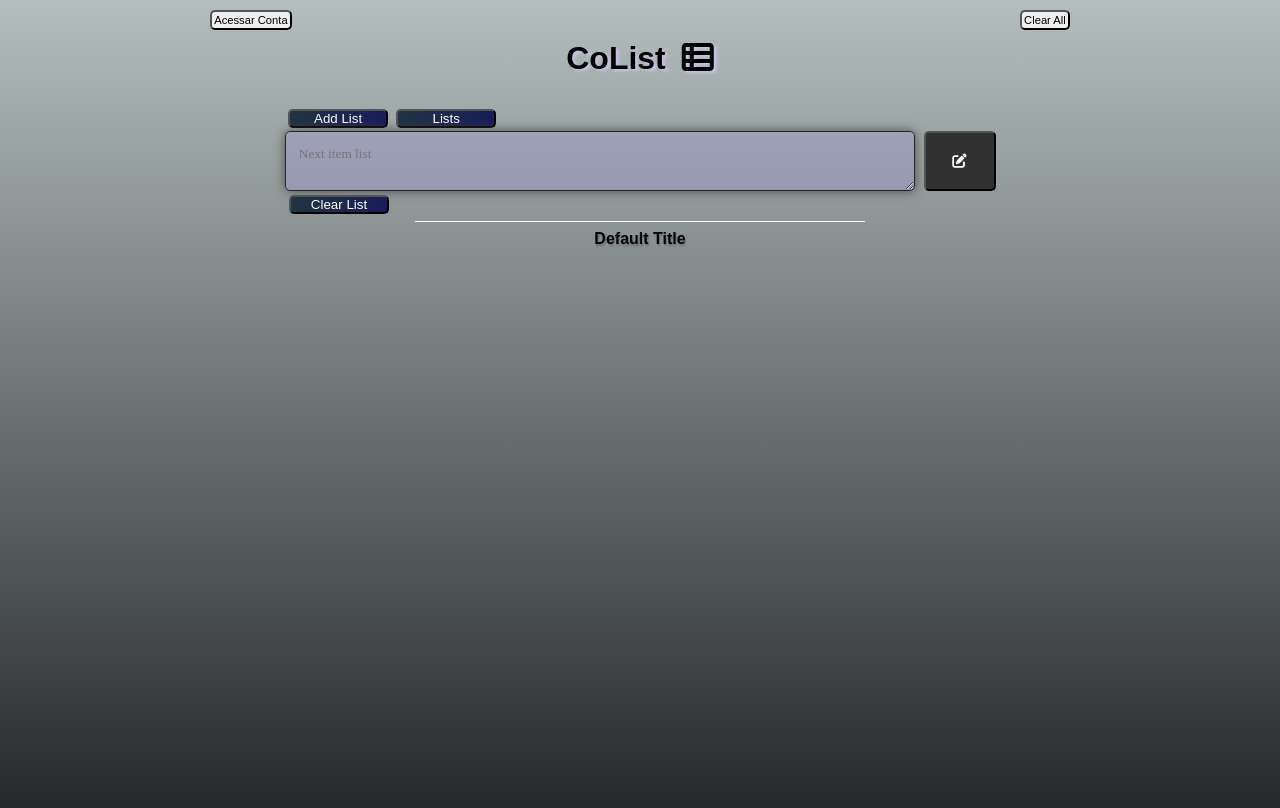
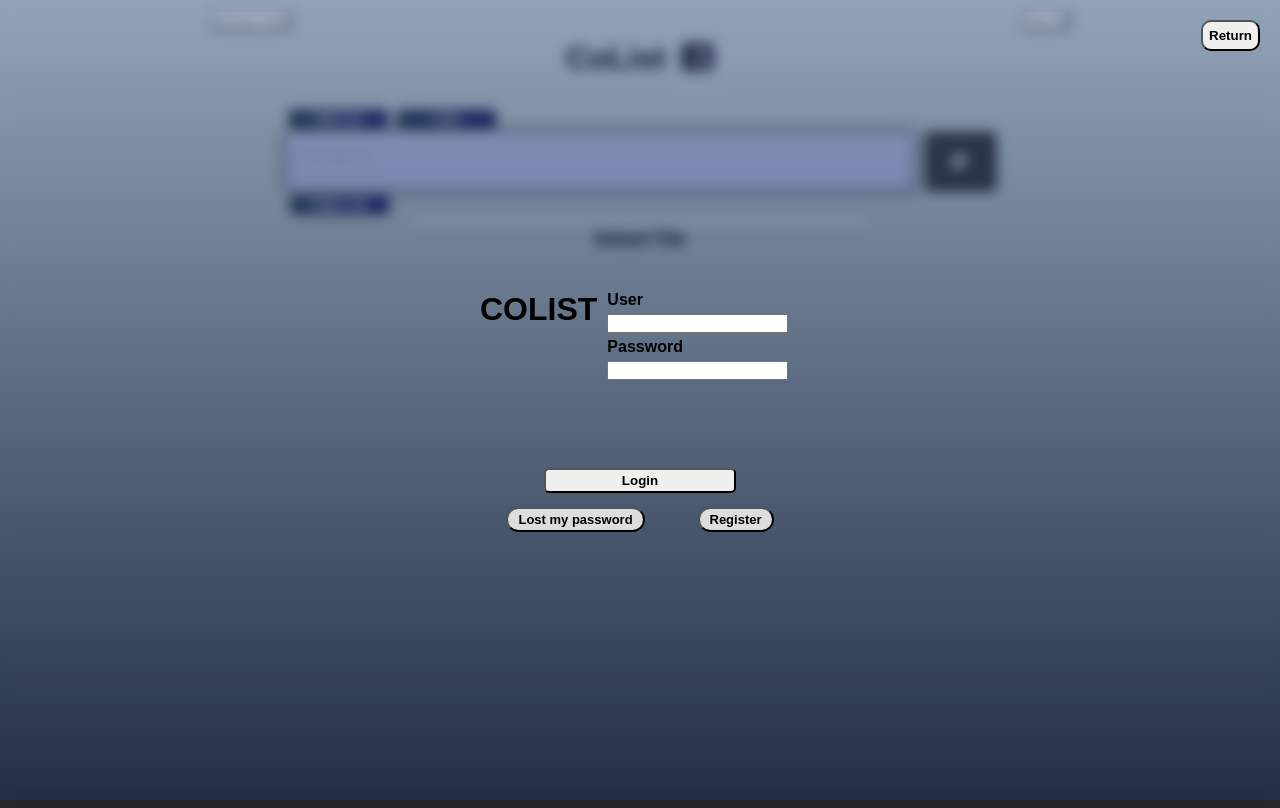
Before and after one commit to Durvaks/Colist_vanila, a plain HTML site: page Index.html in a window 1280 px wide. Both pictures are taken after a click on the button "Acessar Conta". Drawn offline with Linux system fonts and the light colour scheme; a web font is replaced by a local one.

Commit message:
Start na inclusao do login

```diff
--- a/Colist_vanila_API/App.js
+++ b/Colist_vanila_API/App.js
@@ -4,8 +4,9 @@ require('./Config/Database');
 //#### - Express Config
 const express = require('express');
 const App = express();
-App.listen(3333,()=>{
-    console.log("Servidor aberto");
+const PORT = 3333
+App.listen(PORT,()=>{
+    console.log("Servidor aberto na porta: "+PORT);
 })
 
 const methodOverride = require('method-override');
--- a/Colist_vanila_API/Routes/Account.js
+++ b/Colist_vanila_API/Routes/Account.js
@@ -12,6 +12,11 @@ AccountRouter.post("/new", async (req, res)=>{
     }catch(error){
         res.send(`Registro não autorizado: \n Destrição do Erro: ${error}`)
     }
+})
+
+//#### Login Account
+AccountRouter.post("/login", async (req, res)=>{
+    res.send("em desenvolvimento");
 })
 
 //#### Authenticate Account
@@ -30,6 +35,7 @@ AccountRouter.get("/authenticate/:id", async (require, response) => {
     }
 })
 
+
 //#### Return Accounts
 AccountRouter.get("/all", async (req, res)=>{
     let find = await Account.find({})
--- a/Index.html
+++ b/Index.html
@@ -16,6 +16,31 @@
 </head>
 
 <body>
+    <div id="loginScreen" class="loginScreen-hidden">
+        <input class="return-button" type="button" value="Return">
+        <div class="loginScreen-centralize">
+            <form id="login-form" action="" class="loginScreen-form" method="post">
+                <div class="loginScreen-form-top">
+                    <div class="loginScreen-form-top-left">
+                        <h1>COLIST</h1>
+                    </div>
+                    <div class="loginScreen-form-top-rigth">
+                        <label for="user">User</label>
+                        <input type="text" name="user" id="user">
+                        <label for="password">Password</label>
+                        <input type="password" id="password" name="password">
+                    </div>
+                </div>
+                <div class="loginScreen-form-bot">
+                    <button id="submit_button" type="submit">Login</button>
+                </div>
+            </form>
+            <div class="loginScreen-other-options">
+                <input type="button" value="Lost my password">
+                <input id="register-button" type="button" value="Register">
+            </div>
+        </div>
+    </div>
     <main>
         <h1 class="title"><span>CoList</span><i class="fa-solid fa-table-list"></i></h1>
         <div class="btn_lists">
--- a/script.js
+++ b/script.js
@@ -1,6 +1,6 @@
 // Get references to the form and list elements
 const $DOM_ref = {
-  "textArea":document.querySelector("#task"),
+  "textArea": document.querySelector("#task"),
   "form": document.querySelector(".form"),
   "taskList": document.querySelector('#task-list'),
   "btn_clearCache": document.querySelector('.clear_list'),
@@ -10,8 +10,7 @@ const $DOM_ref = {
   "btn_lists": document.querySelector('.lists'),
   "list_title": document.querySelector('#list_title'),
   "clear_all": document.querySelector('.clear_all'),
-  "menuList": document.querySelector("#other_lists"),
-  "accoutButton": document.querySelector(".account_button")
+  "menuList": document.querySelector("#other_lists")
 }
 const {
   textArea,
@@ -24,8 +23,7 @@ const {
   btn_lists,
   list_title,
   clear_all,
-  menuList,
-  accoutButton
+  menuList
 } = $DOM_ref;
 
 //options get icons to fontsAwesome
@@ -50,34 +48,39 @@ const statsColors = {
 //   alert("Aviso! os dados serão salvos na sessão. para não perder suas listas registre e acesse sua conta individual")
 // }, 2000)
 
+//Rotas Back-end
 const URL = "http://localhost:3333/";
+const link_to_register = "http://localhost:3333/user/new";
+const link_to_login = "http://localhost:3333/user/login";
 
-function getData (){
+
+
+function getData() {
   const cookieString = document.cookie;
   if (cookieString.includes("colist_id")) {
     const cookies = cookieString.split('; ');
     const colistPassCookie = cookies.find(cookie => cookie.startsWith('colist_id='));
-    if(colistPassCookie){
+    if (colistPassCookie) {
       const colistPass = colistPassCookie.split('=')[1];
       const checkAuth = async () => {
-        try{
+        try {
 
           const response = await fetch(`${URL}user/authenticate/${colistPass}`)
           const data = await response.json();
-          if(data.Logged){
+          if (data.Logged) {
             //retorna os dados do banco de dados
-          }else{
+          } else {
             return JSON.parse(localStorage.getItem('data_list')) || []
           }
-        }catch(error){
+        } catch (error) {
           console.log(error)
         }
       }
       checkAuth();
-    }else{
+    } else {
       return JSON.parse(localStorage.getItem('data_list')) || [];
     }
-  }else{
+  } else {
     return JSON.parse(localStorage.getItem('data_list')) || [];
   }
 }
@@ -170,8 +173,8 @@ const createLi = (element) => {
   btnRemove.addEventListener("click", (event) => {
     const verify = confirm("want to remove this item?");
     if (verify) {
-      let currentList = DATA_LIST[DATA_LIST.findIndex(list=>list.stats == "opened")].listItem;
-      currentList.splice(currentList.indexOf(element),1)
+      let currentList = DATA_LIST[DATA_LIST.findIndex(list => list.stats == "opened")].listItem;
+      currentList.splice(currentList.indexOf(element), 1)
       updateAll();
     } else {
       alert("Item has not been removed");
@@ -244,10 +247,10 @@ form.addEventListener('submit', event => {
   const thisTime = new Date();
   if (DATA_LIST.length == 0) {
     newList = prompt("Insert a name of the new list");
-    if(newList){
+    if (newList) {
       createNewList(newList);
       currentList = 0;
-    }else{
+    } else {
       alert("list name cannot be empty");
     }
   }
@@ -267,4 +270,54 @@ document.querySelector("body").addEventListener("click", (event) => {
   }
 });
 
+/*functions reference of login */
+const loginScreen = document.querySelector('#loginScreen');
+
+const accoutButton = document.querySelector(".account_button")
+accoutButton.addEventListener("click", (event) => {
+  loginScreen.classList.remove('loginScreen-hidden');
+})
+
+const btn_return_login = document.querySelector('.return-button');
+btn_return_login.addEventListener("click", (event) => {
+  loginScreen.classList.add('loginScreen-hidden');
+})
+
+const btn_register = document.querySelector('#register-button');
+const login_form = document.querySelector('#login-form');
+
+btn_register.addEventListener("click", (event) => {
+  if (btn_register.value == "Cancel") {// aqui eu abro a tela de login
+    const label_to_remove = document.querySelector('.label-to-register');
+    const input_to_remove = document.querySelector('.input-to-register');
+    label_to_remove.remove();
+    input_to_remove.remove();
+    btn_register.value = "Register";
+    document.querySelector('#submit_button').textContent = "Login";
+    login_form.setAttribute('action',link_to_login)
+
+
+  } else {// aqui eu abro a tela de registro
+    btn_register.value = "Cancel"
+    const label = document.createElement('label');
+    label.setAttribute('for', 'email');
+    label.classList.add('label-to-register');
+    label.textContent = 'E-mail';
+
+    const input = document.createElement('input');
+    input.setAttribute('type', 'email');
+    input.setAttribute('id', 'email');
+    input.setAttribute('name', 'email');
+    input.classList.add('input-to-register');
+
+    const form_destiny = document.querySelector('.loginScreen-form-top-rigth');
+
+    form_destiny.appendChild(label);
+    form_destiny.appendChild(input);
+    login_form.setAttribute('action',link_to_register)
+    document.querySelector('#submit_button').textContent = "Register";
+
+  }
+})
+
 updateAll();
--- a/style.css
+++ b/style.css
@@ -263,3 +263,77 @@
             cursor: pointer;
             background-color: #14155c;
         }
+
+        /*Login Screen Layout*/
+        #loginScreen{
+            position: fixed;
+            top: 0;
+            width: 100vw;
+            height: 100vh;
+            z-index: 1;
+            background: rgba(20, 66, 167, 0.212);
+            box-shadow: 0 4px 30px rgba(0, 0, 0, 0.1);
+            backdrop-filter: blur(6.3px);
+            -webkit-backdrop-filter: blur(6.3px);
+        }
+        .loginScreen-hidden{
+            display: none;
+        }
+        .loginScreen-centralize{
+            width: 320px;
+            height: 235px;
+            margin: 35vh auto;
+        }
+        .loginScreen-form{
+            width: 100%;
+            height: 90%;
+            display: flex;
+            flex-flow: column;
+        }
+        .loginScreen-form-top{
+            width: 100%;
+            height: 80%;
+            display: flex;
+            gap: 10px;
+        }
+        .loginScreen-form-bot{
+            width: 100%;
+            height: 10%;
+            display: flex;
+            justify-content: center;
+        }
+        .loginScreen-form-bot button{
+            width: 60%;
+            height: 25px;
+            border-radius: 5px;
+            font-weight: bold;
+            margin-top: 8px;
+        }
+        .loginScreen-form-top-rigth{
+            display: flex;
+            flex-direction: column;
+            gap: 5px;
+            font-weight: bold;
+        }
+        .loginScreen-other-options{
+            display: flex;
+            justify-content: space-around;
+            margin-top: 15px;
+        }
+        .loginScreen-other-options input{
+            font-size: 13px;
+            font-family: Arial, Helvetica, sans-serif;
+            font-weight: bold;
+            text-decoration: none;
+            border-radius: 15px;
+            background-color: #ddd;
+            padding: 3px 10px;
+        }
+        .return-button{
+            position: fixed;
+            top: 20px;
+            right: 20px;
+            padding: 6px;
+            font-weight: bold;
+            border-radius: 10px;
+        }
```
Lines whose indentation alone changed are shown as unchanged.
